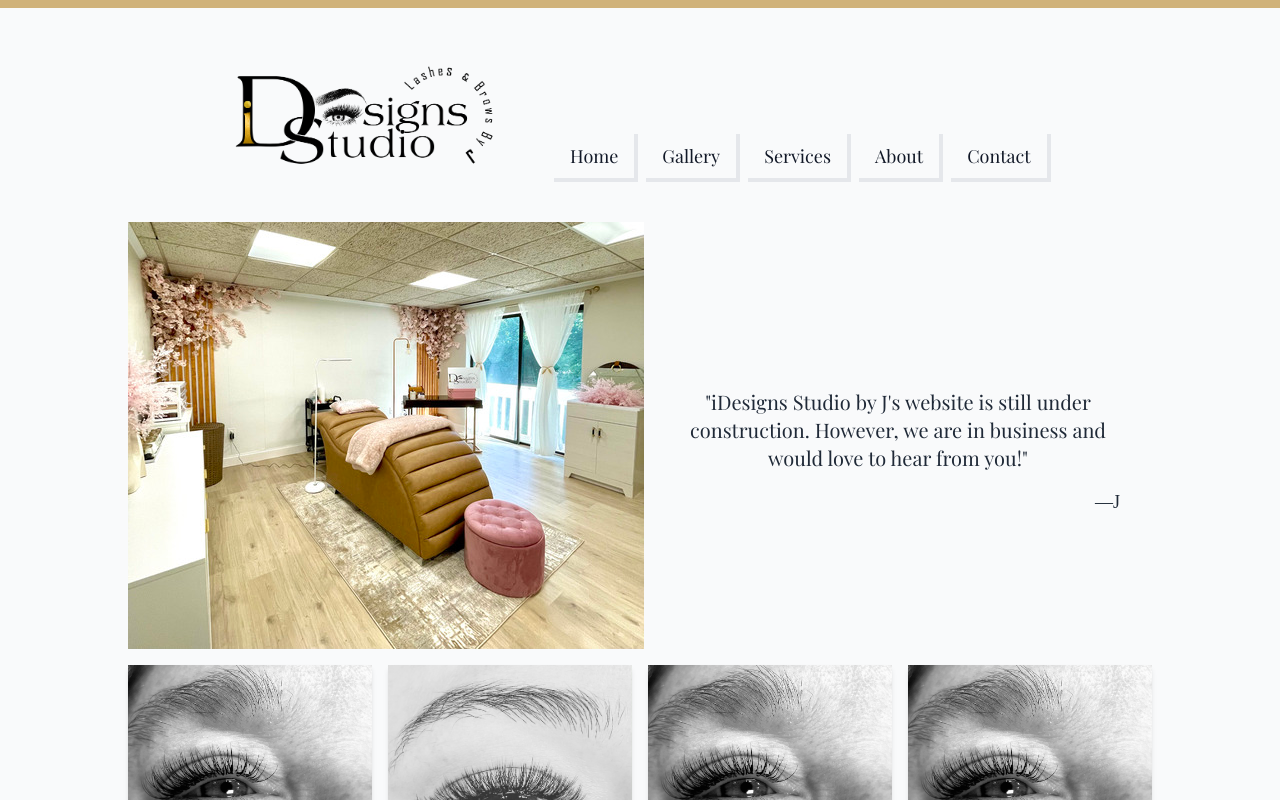
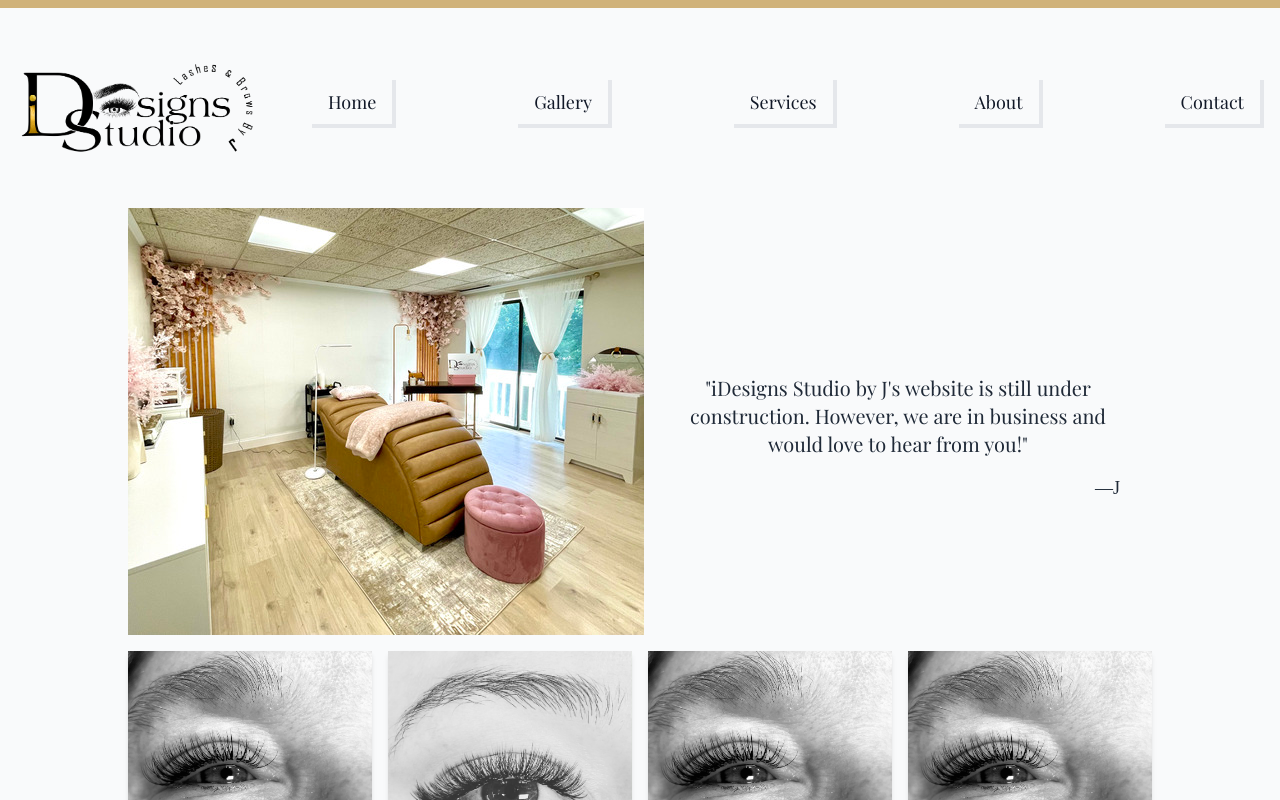
Before and after one commit to LilAzure/idsbyj-main, a React (Create React App) app: page / in a window 1280 px wide. Shown: the top 800 px of the page. Built offline with nearby package versions, Linux system fonts and the light colour scheme; a web font is replaced by a local one.

Commit message:
commit error

```diff
--- a/src/assets/menuData.js
+++ b/src/assets/menuData.js
@@ -76,7 +76,6 @@ export const menuData = {
         { name: '', price: '' },
         { name: '', price: '' },
         { name: '', price: '' },
-        { name: '', price: '' },
     ],
 
 };
--- a/src/components/Header.js
+++ b/src/components/Header.js
@@ -35,14 +35,16 @@ const Header = () => {
 
 	return (
 		<div className='sticky top-0 bg-gray-50 z-10'>
-			<header className='container w-8/12 h-5/12 mx-auto mb-8 mt-6 px-4 py-2 flex justify-between items-end text-gray-900'>
+			<header className='container mx-auto mb-8 mt-6 px-4 py-2 flex justify-between items-center text-gray-900'>
 				<Link
 					to='/'
-					className='text-5xl font-display mr-8'
+					className='text-1xl font-display mr-8'
 					onClick={() => setTimeout(() => window.scrollTo(0, 0), 250)}
 					aria-label='Clicking this logo takes you to the top of the page'
 				>
-					<img src={logo} alt="header logo" />
+					{/* iDesigns Studio By J */}
+					<img class='object-contain h-32 w-full container'
+						src={logo} alt="header logo" />
 				</Link>
 				{showMenu()}
 				<MobileMenu setOpen={setOpen} isOpen={isOpen} />
--- a/src/components/Hero.js
+++ b/src/components/Hero.js
@@ -17,7 +17,9 @@ const Hero = () => {
 	return (
 		<React.Fragment>
 			<section className='bg-gray-50 container max-w-screen-lg mx-auto flex flex-col md:flex-row justify-center items-center'>
-				<img src={heroImg} alt="Store Image" />
+				{/*object-contain h-64 w-full*/}
+				<img class=""
+						src={heroImg} alt="Store Image" />
 				<div className='bg-gray-50 flex flex-col justify-center items-center p-8 md:px-8'>
 					<span className='md:my-4 mb-1'>
 						{/* <i className='fas fa-star text-xs sm:text-base' />
```
